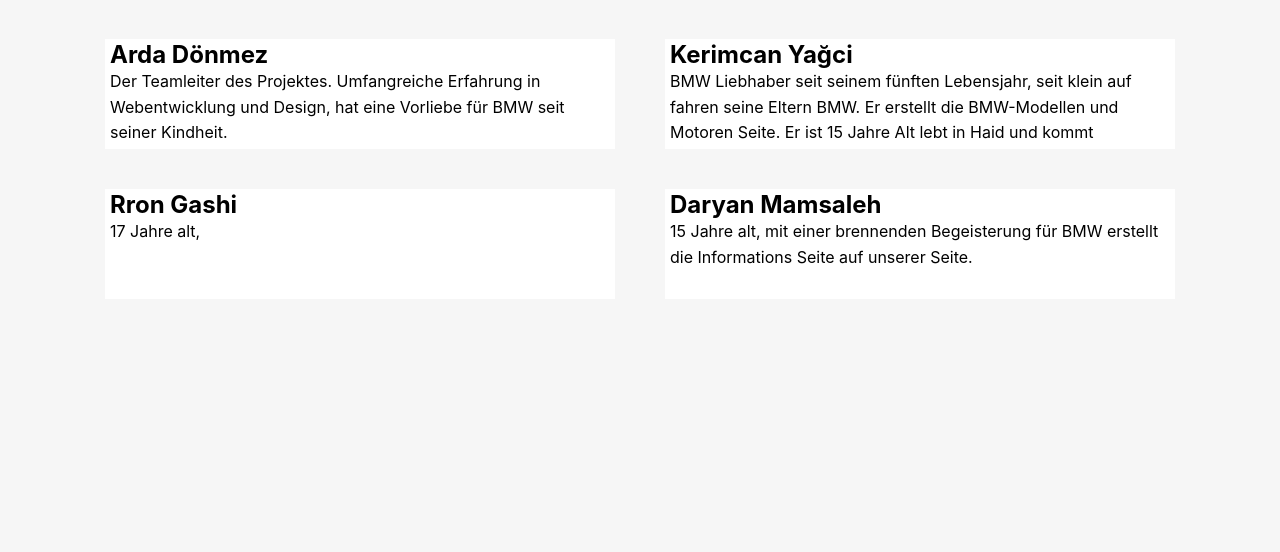
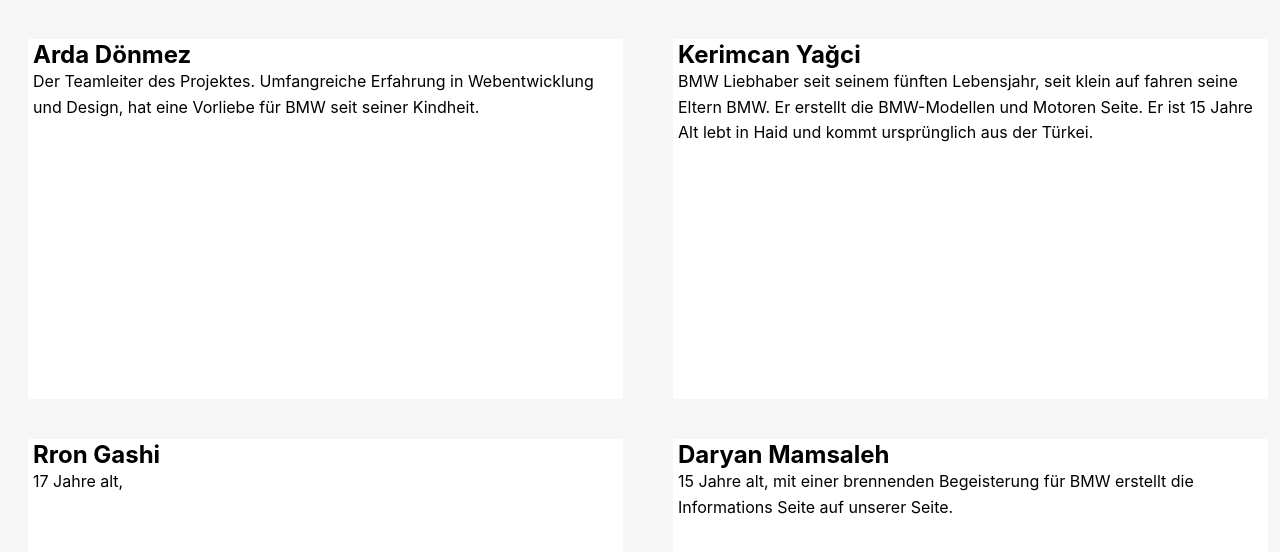
Before and after one commit to kxrim-dev/BMW, a plain HTML site: page about-us/index.html in a window 1280 px wide. Shown: the part 174-726 px from the top of the page. Drawn offline with Linux system fonts and the light colour scheme.

Commit message:
changed box sizes to fit

```diff
--- a/styles/aboutUs.css
+++ b/styles/aboutUs.css
@@ -9,12 +9,13 @@
 }
 .container {
     display: flex; /* Flexbox aktivieren */
+    width: 100vw;
+    height: 50vh;
     gap: 10px; /* Abstand zwischen den Boxen */
     justify-content: center; /* Zentriert die Boxen horizontal */
 }
 .rectangle {
-    width: 500px;
-    height: 100px;
+    flex: 1;
     margin: 20px;
     padding:5px;
     background-color:white;
```
